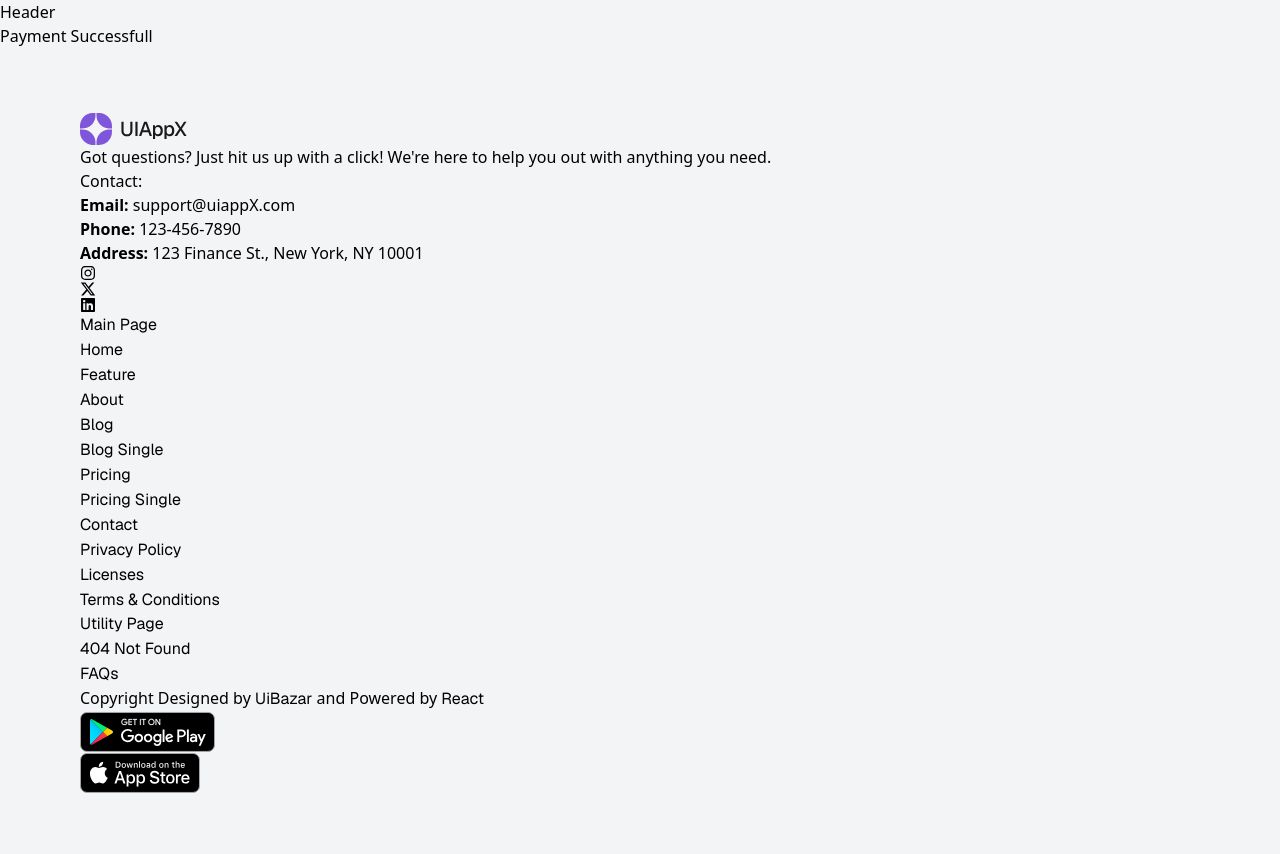
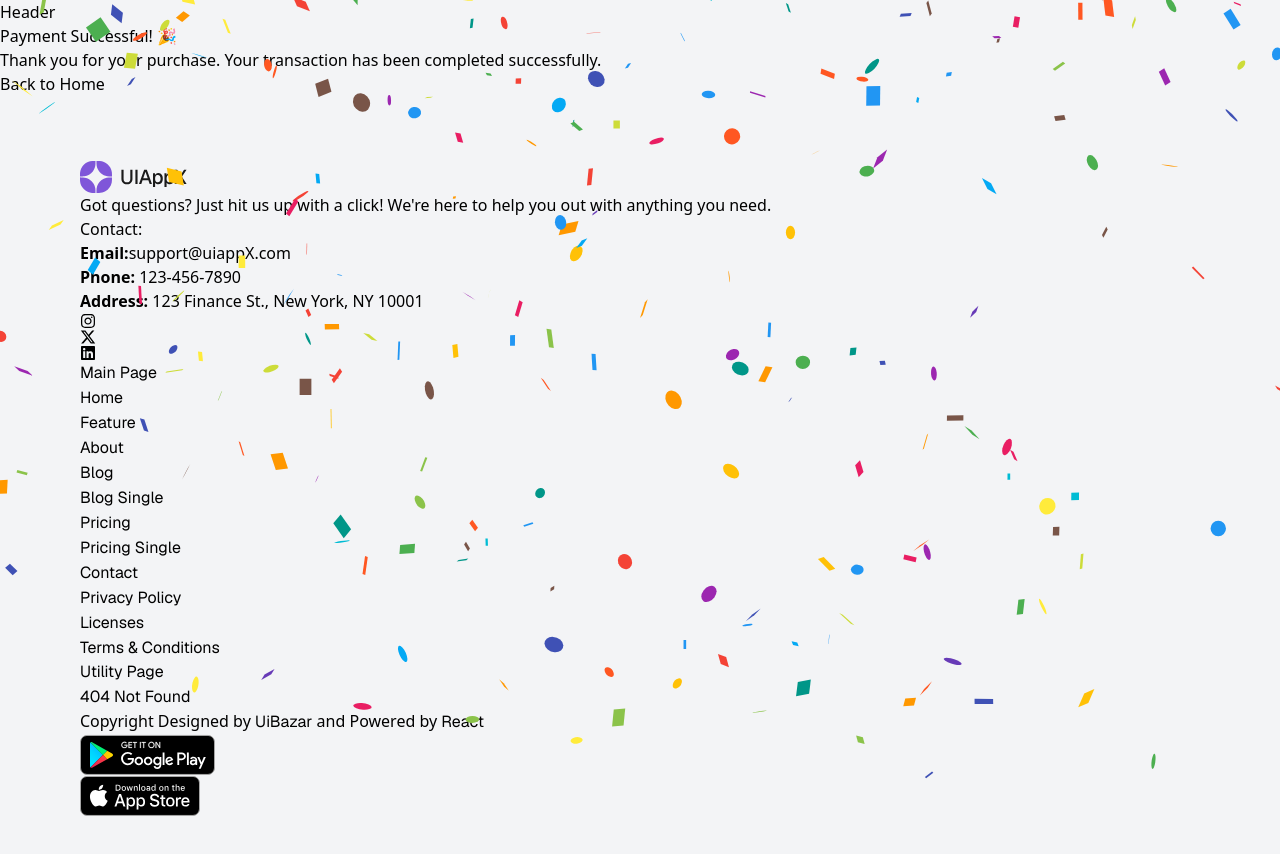
Before and after one commit to MdSaayed/FinTech, a React (Vite) app: page /success in a window 1280 px wide. Shown: the top 854 px of the page. Built offline with nearby package versions, Linux system fonts and the light colour scheme.

Commit message:
Added Success page

```diff
--- a/package.json
+++ b/package.json
@@ -18,12 +18,14 @@
     "lottie-react": "^2.4.1",
     "prop-types": "^15.8.1",
     "react": "^19.0.0",
+    "react-confetti": "^6.4.0",
     "react-countup": "^6.5.3",
     "react-dom": "^19.0.0",
     "react-helmet": "^6.1.0",
     "react-icons": "^5.5.0",
     "react-modal": "^3.16.3",
     "react-router-dom": "^7.3.0",
+    "react-use": "^17.6.0",
     "sweetalert": "^2.1.2",
     "sweetalert2": "^11.17.2",
     "swiper": "^11.2.5"
--- a/src/components/footer/Footer.jsx
+++ b/src/components/footer/Footer.jsx
@@ -22,10 +22,21 @@ const Footer = () => {
 
                         <div className="my-6 space-y-4 text-sm">
                             <p className="text-base text-gray-700 font-medium">Contact:</p>
-                            <p className="text-gray-600"><strong>Email:</strong> support@uiappX.com</p>
-                            <p className="text-gray-600"><strong>Phone:</strong> 123-456-7890</p>
-                            <p className="text-gray-600"><strong>Address:</strong> 123 Finance St., New York, NY 10001</p>
+                            <p className="text-gray-600">
+                                <strong>Email:</strong>
+                                <a href="mailto:support@uiappX.com">
+                                support@uiappX.com
+                                </a>
+                            </p>
+                            <p className="text-gray-600">
+                                <strong>Phone:</strong>
+                                <a href="tel:1234567890"> 123-456-7890 </a>
+                            </p>
+                            <p className="text-gray-600">
+                                <strong>Address:</strong> 123 Finance St., New York, NY 10001
+                            </p>
                         </div>
+
 
                         {/* Social Links */}
                         <div className="flex space-x-3 mt-4">
@@ -67,7 +78,7 @@ const Footer = () => {
                                         <li><Link to="/contact" className="hover:underline font-geist text-base text-gray-700">Contact</Link></li>
                                         <li><Link to="/privacy-policy" className="hover:underline font-geist text-base text-gray-700">Privacy Policy</Link></li>
                                         <li><Link to="/licenses" className="hover:underline font-geist text-base text-gray-700">Licenses</Link></li>
-                                        <li><Link to="/terms" className="hover:underline font-geist text-base text-gray-700">Terms & Conditions</Link></li>
+                                        <li><Link to="/terms-and-conditions" className="hover:underline font-geist text-base text-gray-700">Terms & Conditions</Link></li>
                                     </ul>
                                 </div>
                             </div>
@@ -77,7 +88,6 @@ const Footer = () => {
                             <h4 className="text-2xl text-neutral-900 font-geist font-semibold mb-5">Utility Page</h4>
                             <ul className="space-y-2 text-sm">
                                 <li><Link to="/404" className="hover:underline font-geist text-base text-gray-700">404 Not Found</Link></li>
-                                <li><Link to="/faq" className="hover:underline font-geist text-base text-gray-700">FAQs</Link></li>
                             </ul>
                         </div>
                     </div>
--- a/src/components/modal/PaymentPopup.jsx
+++ b/src/components/modal/PaymentPopup.jsx
@@ -2,19 +2,27 @@ import React, { useState } from "react";
 import { loadStripe } from "@stripe/stripe-js";
 import { Elements, CardElement, useStripe, useElements } from "@stripe/react-stripe-js";
 import { useNavigate } from "react-router-dom";
+import { LiaStripe } from "react-icons/lia";
 
+
+/**
+ * Loads Stripe instance if a valid key is provided, otherwise returns null.
+ * Logs a message in dev mode if the key is missing or invalid.
+ */
 const getStripe = () => {
   try {
     const stripeKey = import.meta.env.VITE_STRIPE_PUBLIC_KEY;
+
     if (!stripeKey || stripeKey === "your_stripe_public_key_here") {
+      if (import.meta.env.MODE === "development") {
+        console.info("Demo Mode is enabled because your Stripe key is invalid or missing.");
+      }
       throw new Error("Stripe key is missing or invalid.");
     }
+
     return loadStripe(stripeKey);
   } catch (error) {
-    if (process.env.NODE_ENV === "development") {
-      console.info("Demo Mode: Stripe is disabled.");
-    }
-    return null;
+    return null; // Return null to trigger demo mode
   }
 };
 
@@ -25,20 +33,21 @@ const PaymentPopup = ({ price, onClose }) => {
   const [errorMessage, setErrorMessage] = useState("");
   const navigate = useNavigate();
 
-  // If stripePromise is null, show a demo mode message
+  // If stripePromise is null, show a demo mode message instead of the real form
   if (!stripePromise) {
     return (
-        <div className="fixed inset-0 bg-gray-900 bg-opacity-50 flex justify-center items-center">
+      <div className="fixed inset-0 bg-gray-900 bg-opacity-50 flex justify-center items-center">
         <div className="bg-white p-6 rounded-lg w-full sm:w-96 relative">
           <h2 className="text-2xl font-bold text-center mb-4">Complete Your Purchase</h2>
 
           <div className="mb-4 text-center">
-            <p className="text-xl font-medium">Total: $99.99</p>
+            <p className="text-xl font-medium">Total: ${price}</p>
           </div>
 
+          {/* Simulated card input */}
           <div className="border p-3 rounded-md bg-gray-100 flex items-center justify-between">
             <span className="text-gray-600">•••• •••• •••• 4242</span>
-            <img src="/card-icon.png" alt="Card" className="w-8" />
+            <LiaStripe className="text-2xl"/>
           </div>
 
           <p className="text-center text-gray-500 text-sm mt-2">
@@ -51,19 +60,23 @@ const PaymentPopup = ({ price, onClose }) => {
               setTimeout(() => {
                 onClose();
                 navigate("/success");
-              }, 1500); // Fake delay for realism
+              }, 1500); // Simulate processing delay
             }}
           >
             Pay Now
           </button>
         </div>
-      </div>)
-
+      </div>
+    );
   }
 
   const stripe = useStripe();
   const elements = useElements();
 
+  /**
+   * Handles form submission for real payment processing.
+   * Ensures Stripe is available before attempting payment.
+   */
   const handleSubmit = async (event) => {
     event.preventDefault();
     setErrorMessage("");
@@ -83,11 +96,12 @@ const PaymentPopup = ({ price, onClose }) => {
 
       if (error) throw error;
 
+      // Payment success: Close popup and navigate to success page
       onClose();
       navigate("/success");
     } catch (error) {
       setErrorMessage("Payment processing failed. Please try again.");
-      if (process.env.NODE_ENV === "development") {
+      if (import.meta.env.MODE === "development") {
         console.info("Payment error:", error.message);
       }
     } finally {
@@ -99,30 +113,35 @@ const PaymentPopup = ({ price, onClose }) => {
     <div className="fixed inset-0 bg-gray-900 bg-opacity-50 flex justify-center items-center">
       <div className="bg-white p-6 rounded-lg w-full sm:w-96 relative">
         <h2 className="text-2xl font-bold text-center mb-4">Complete Your Purchase</h2>
+
         <form onSubmit={handleSubmit}>
           <div className="mb-4">
             <p className="text-xl font-medium">Total: ${price}</p>
           </div>
 
+          {/* Stripe CardElement Input */}
           <div className="mb-4">
             <CardElement className="border p-2 rounded-md" />
           </div>
 
+          {/* Display errors if any */}
           {errorMessage && (
             <div className="mb-4 text-red-600 text-sm text-center">{errorMessage}</div>
           )}
 
+          {/* Payment Button */}
           <button
             type="submit"
             disabled={!stripe || loading}
             className={`w-full py-2 bg-purple-600 text-white rounded-md ${
-              loading ? "opacity-50 cursor-not-allowed" : ""
+              loading ? "opacity-50 cursor-not-allowed" : "hover:bg-purple-700 transition"
             }`}
           >
             {loading ? "Processing..." : "Pay Now"}
           </button>
         </form>
 
+        {/* Close button */}
         <button
           className="absolute top-0 right-0 p-2 text-gray-500"
           onClick={onClose}
@@ -135,7 +154,9 @@ const PaymentPopup = ({ price, onClose }) => {
   );
 };
 
-// Only wrap <Elements> when Stripe is available
+/**
+ * Wrapper component that ensures Elements provider is only used when Stripe is available.
+ */
 const PaymentPopupWrapper = ({ price, onClose }) => {
   if (!stripePromise) {
     return <PaymentPopup price={price} onClose={onClose} />;
--- a/src/components/utility-components/TermsList.jsx
+++ b/src/components/utility-components/TermsList.jsx
@@ -1,14 +1,22 @@
-import React from 'react';
+import React from "react";
+import PropTypes from "prop-types";
 
 /**
  * TermsList Component
  * Reusable List Component For User Responsibilities
  */
-const TermsList = ({ items }) => {
+const TermsList = ({ items, className = " text-base mt-12" }) => {
+  if (!Array.isArray(items) || items.length === 0) {
+    return null; // Avoid rendering empty lists
+  }
+
   return (
-        <ul className="list-none mt-12">
+    <ul className={`list-none ${className}`}>
       {items.map((item, index) => (
-                <li key={index} className="relative font-geist text-base font-normal text-gray-600 before:content-['\2022'] before:absolute before:left-0 before:text-gray-600 before:text-xl before:leading-none before:top-3 before:-translate-y-1/2 pl-5">
+        <li
+          key={index}
+          className="relative font-geist font-normal text-gray-600 pl-5 before:content-['\2022'] before:absolute before:left-0 before:text-gray-600 before:text-xl before:leading-none before:top-3 before:-translate-y-1/2"
+        >
           {item}
         </li>
       ))}
@@ -16,4 +24,10 @@ const TermsList = ({ items }) => {
   );
 };
 
+// Prop Types Validation
+TermsList.propTypes = {
+  items: PropTypes.arrayOf(PropTypes.string).isRequired,
+  className: PropTypes.string,
+};
+
 export default TermsList;
--- a/src/pages/Success.jsx
+++ b/src/pages/Success.jsx
@@ -1,11 +1,35 @@
-import React from 'react';
+import React, { useState } from "react";
+import Confetti from "react-confetti";
+import { Link } from "react-router-dom";
+import { useWindowSize } from "react-use";
 
 const Success = () => {
-    return (
-        <div>
-            <h1>Payment Successfull</h1>
-        </div>
-    );
+  const { width, height } = useWindowSize();
+  const [isConfettiActive, setIsConfettiActive] = useState(true);
+
+  const handleBackHome = () => {
+    setIsConfettiActive(false); // Stop confetti when navigating back
+  };
+
+  return (
+    <div className="flex flex-col items-center justify-center h-screen text-center bg-gray-100 p-6">
+      {/* Confetti Animation (Runs Until User Clicks Back) */}
+      {isConfettiActive && <Confetti width={width} height={height} numberOfPieces={300} />}
+
+      <div className="bg-white p-10 rounded-2xl shadow-lg max-w-md">
+        <h1 className="text-4xl font-bold text-green-600">Payment Successful! 🎉</h1>
+        <p className="text-gray-700 mt-4 text-lg">Thank you for your purchase. Your transaction has been completed successfully.</p>
+
+        <Link
+          to="/"
+          className="mt-6 inline-block bg-blue-600 text-white px-6 py-3 rounded-lg text-lg font-semibold hover:bg-blue-700 transition"
+          onClick={handleBackHome} // Stop confetti when clicking
+        >
+          Back to Home
+        </Link>
+      </div>
+    </div>
+  );
 };
 
 export default Success;
```
Also changed, not shown: src/pages/PricingSingle.jsx (+29 -20 lines), 1 other file (tests, documents, lock files or other folders). Lines whose indentation alone changed are shown as unchanged.
